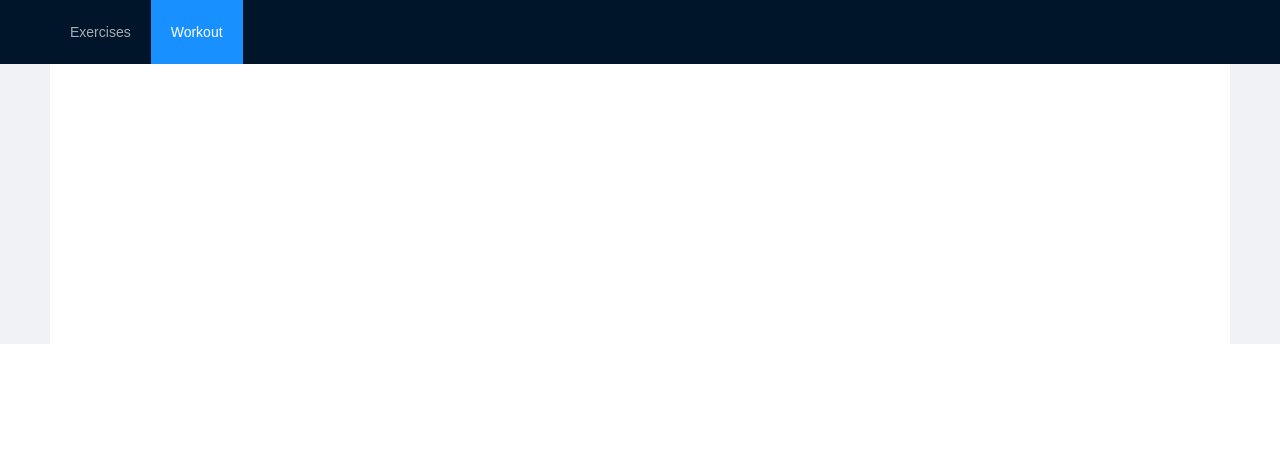
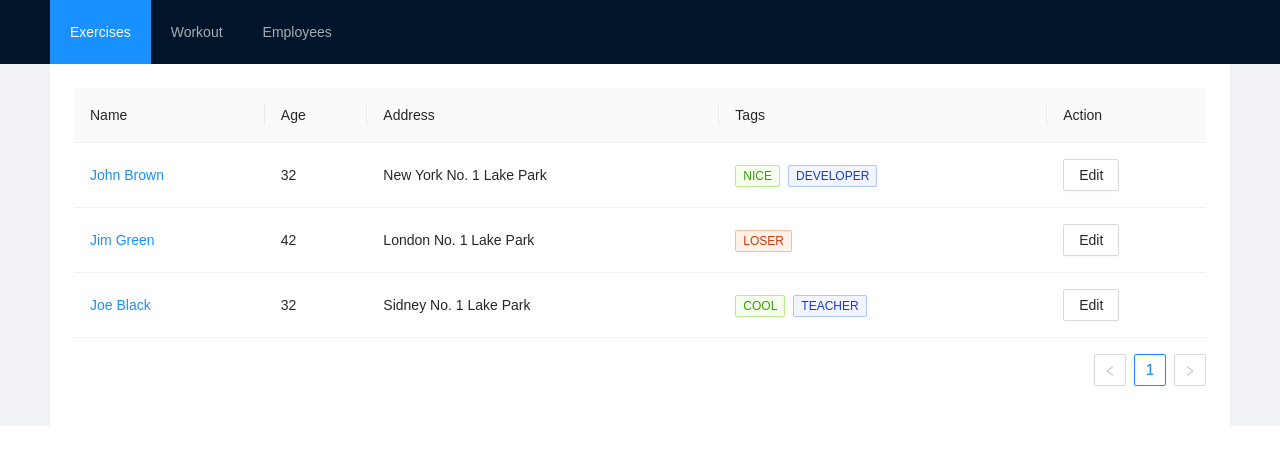
Before and after one commit to ProjectUShell/UShell.DemoApp, a React app in the folder UShellModule/: page /employees in a window 1280 px wide. Before the commit this address had no page. Shown: the top 464 px of the page. Built offline with nearby package versions, Linux system fonts and the light colour scheme.

Commit message:
employees demo

```diff
--- a/UShellModule/package.json
+++ b/UShellModule/package.json
@@ -31,7 +31,7 @@
   },
   "dependencies": {
     "@babel/runtime": "^7.13.10",
-    "antd": "^4.22.8",
+    "antd": "^4.24.0",
     "react": "^17.0.2",
     "react-dom": "^17.0.2",
     "react-router-dom": "^6.3.0"
--- /dev/null
+++ b/UShellModule/src/components/Employees/EmployeeDetails.jsx
@@ -0,0 +1,44 @@
+import React from "react";
+import { useParams } from "react-router-dom";
+
+const EmployeeDetails = () => {
+  const params = useParams();
+  const employeeKey = params.employeeKey;
+
+  const data = [
+    {
+      key: "1",
+      name: "John Brown",
+      age: 32,
+      address: "New York No. 1 Lake Park",
+      tags: ["nice", "developer"],
+    },
+    {
+      key: "2",
+      name: "Jim Green",
+      age: 42,
+      address: "London No. 1 Lake Park",
+      tags: ["loser"],
+    },
+    {
+      key: "3",
+      name: "Joe Black",
+      age: 32,
+      address: "Sidney No. 1 Lake Park",
+      tags: ["cool", "teacher"],
+    },
+  ];
+
+  const employee = data.find((p) => p.key == employeeKey);
+  console.log("employee", employee);
+  console.log("employeeKey", employeeKey);
+  return (
+    <>
+      <div>{employee?.name}</div>
+      <div>{employee?.age}</div>
+      <div>{employee?.address}</div>
+    </>
+  );
+};
+
+export default EmployeeDetails;
--- /dev/null
+++ b/UShellModule/src/components/Employees/EmployeeList.jsx
@@ -0,0 +1,93 @@
+import { Button, Space, Table, Tag } from "antd";
+import React from "react";
+import { useNavigate } from "react-router-dom";
+
+const EmployeeList = ({ inputData }) => {
+  const navigate = useNavigate();
+
+  console.log("inputData", inputData?.executeCommand);
+  const editEmployee = (employeeKey) => {
+    console.log("employeeKey", employeeKey);
+    if (inputData?.executeCommand) {
+      console.log("execute Command", inputData.executeCommand);
+      inputData.executeCommand("ShowEmployeeDetails", employeeKey);
+    } else {
+      navigate(`../employees/${employeeKey}`);
+    }
+  };
+
+  const columns = [
+    {
+      title: "Name",
+      dataIndex: "name",
+      key: "name",
+      render: (text) => <a>{text}</a>,
+    },
+    {
+      title: "Age",
+      dataIndex: "age",
+      key: "age",
+    },
+    {
+      title: "Address",
+      dataIndex: "address",
+      key: "address",
+    },
+    {
+      title: "Tags",
+      key: "tags",
+      dataIndex: "tags",
+      render: (_, { tags }) => (
+        <>
+          {tags.map((tag) => {
+            let color = tag.length > 5 ? "geekblue" : "green";
+            if (tag === "loser") {
+              color = "volcano";
+            }
+            return (
+              <Tag color={color} key={tag}>
+                {tag.toUpperCase()}
+              </Tag>
+            );
+          })}
+        </>
+      ),
+    },
+    {
+      title: "Action",
+      key: "action",
+      render: (_, record) => (
+        <Space size="middle">
+          <Button onClick={(e) => editEmployee(record.key)}>Edit</Button>
+        </Space>
+      ),
+    },
+  ];
+  const data = [
+    {
+      key: "1",
+      name: "John Brown",
+      age: 32,
+      address: "New York No. 1 Lake Park",
+      tags: ["nice", "developer"],
+    },
+    {
+      key: "2",
+      name: "Jim Green",
+      age: 42,
+      address: "London No. 1 Lake Park",
+      tags: ["loser"],
+    },
+    {
+      key: "3",
+      name: "Joe Black",
+      age: 32,
+      address: "Sidney No. 1 Lake Park",
+      tags: ["cool", "teacher"],
+    },
+  ];
+
+  return <Table columns={columns} dataSource={data} />;
+};
+
+export default EmployeeList;
--- a/UShellModule/src/components/Exercises.jsx
+++ b/UShellModule/src/components/Exercises.jsx
@@ -2,7 +2,7 @@ import React from 'react'
 
 const Exercises = () => {
   return (
-    <div>Exercises</div>
+    <div>Exercises are very cool</div>
   )
 }
 
--- a/UShellModule/src/components/TopMenuLayout.jsx
+++ b/UShellModule/src/components/TopMenuLayout.jsx
@@ -10,7 +10,9 @@ import {
 import { Breadcrumb, Layout, Menu } from "antd";
 import Exercises from "./Exercises";
 import Workout from "./Workout";
-import "./TopMenuLayout.css"
+import "./TopMenuLayout.css";
+import EmployeeList from "./Employees/EmployeeList";
+import EmployeeDetails from "./Employees/EmployeeDetails";
 const { Header, Content, Footer } = Layout;
 
 const TopMenuLayout = () => {
@@ -24,15 +26,20 @@ const TopMenuLayout = () => {
     navigate("/workout");
   };
 
+  const goToEmployees = () => {
+    navigate("/employees");
+  };
+
   const goToKey = (key) => {
-
+    console.log("key",key);
     if (key.key == 1) {
-      console.log(key);
       goToExercices();
     }
     if (key.key == 2) {
-      console.log(key);
       goToWorkout();
+    }
+    if (key.key == 3) {
+      goToEmployees();
     }
   };
 
@@ -43,7 +50,7 @@ const TopMenuLayout = () => {
         <Menu
           theme="dark"
           mode="horizontal"
-          defaultSelectedKeys={["2"]}
+          defaultSelectedKeys={["1"]}
           items={[
             {
               key: 1,
@@ -52,6 +59,10 @@ const TopMenuLayout = () => {
             {
               key: 2,
               label: "Workout",
+            },
+            {
+              key: 3,
+              label: "Employees",
             },
           ]}
           onClick={goToKey}
@@ -74,6 +85,16 @@ const TopMenuLayout = () => {
               element={<Workout />}
               // element={<SideBar contentElement={<MyDay />}></SideBar>}
             />
+            <Route
+              path="/employees"
+              element={<EmployeeList />}
+              // element={<SideBar contentElement={<MyDay />}></SideBar>}
+            />
+            <Route
+              path="/employees/:employeeKey"
+              element={<EmployeeDetails />}
+              // element={<SideBar contentElement={<MyDay />}></SideBar>}
+            />
           </Routes>
         </div>
       </Content>
--- a/UShellModule/webpack.config.js
+++ b/UShellModule/webpack.config.js
@@ -49,6 +49,8 @@ module.exports = {
         "./DemoComponent1": "./src/components/DemoComponent1.jsx",
         "./Exercises": "./src/components/Exercises.jsx",
         "./Workout": "./src/components/Workout.jsx",
+        "./EmployeeList": "./src/components/Employees/EmployeeList.jsx",
+        "./EmployeeDetails": "./src/components/Employees/EmployeeDetails.jsx"
       },
       shared: {
         ...deps,
```
Also changed, not shown: 1 other file (tests, documents, lock files or other folders).
